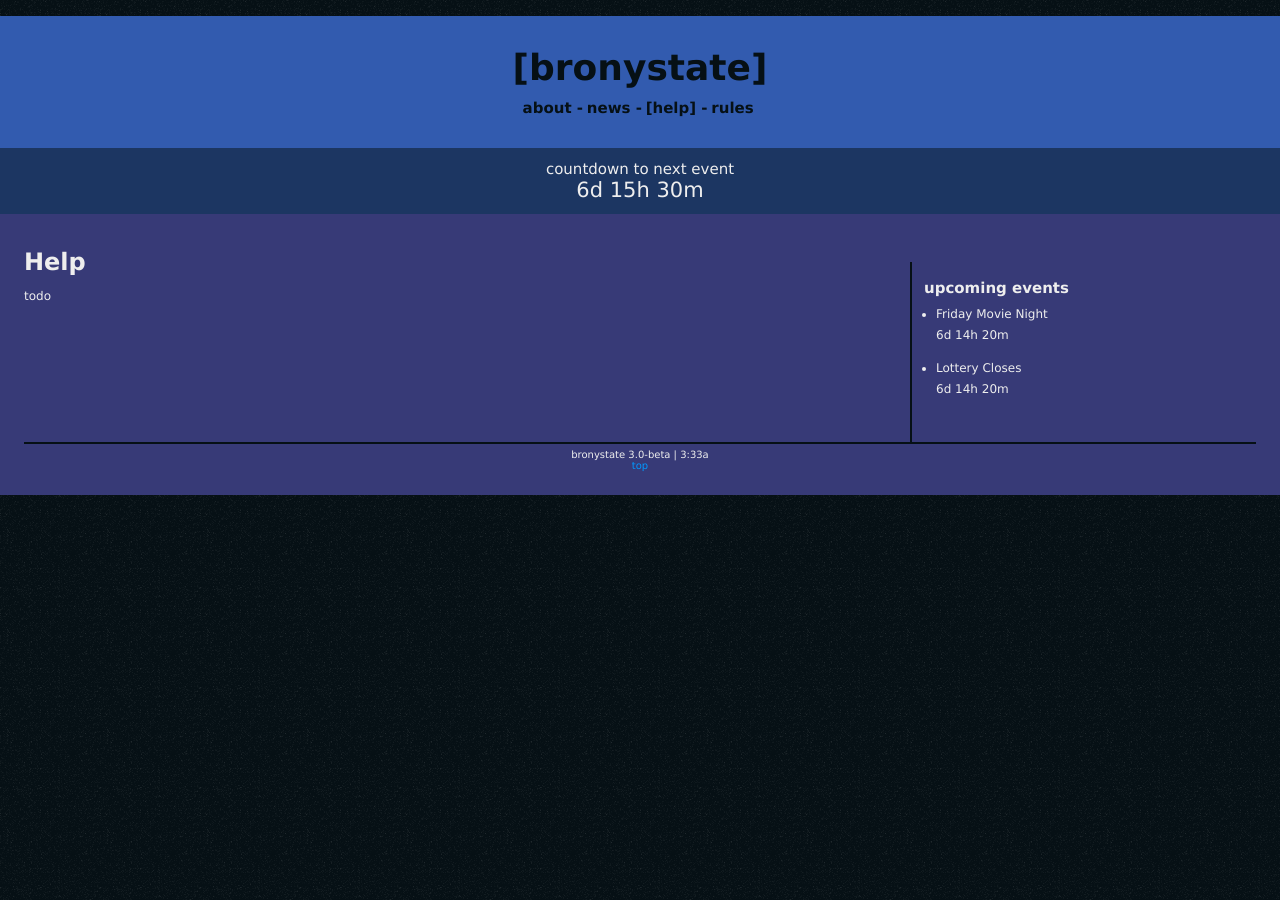
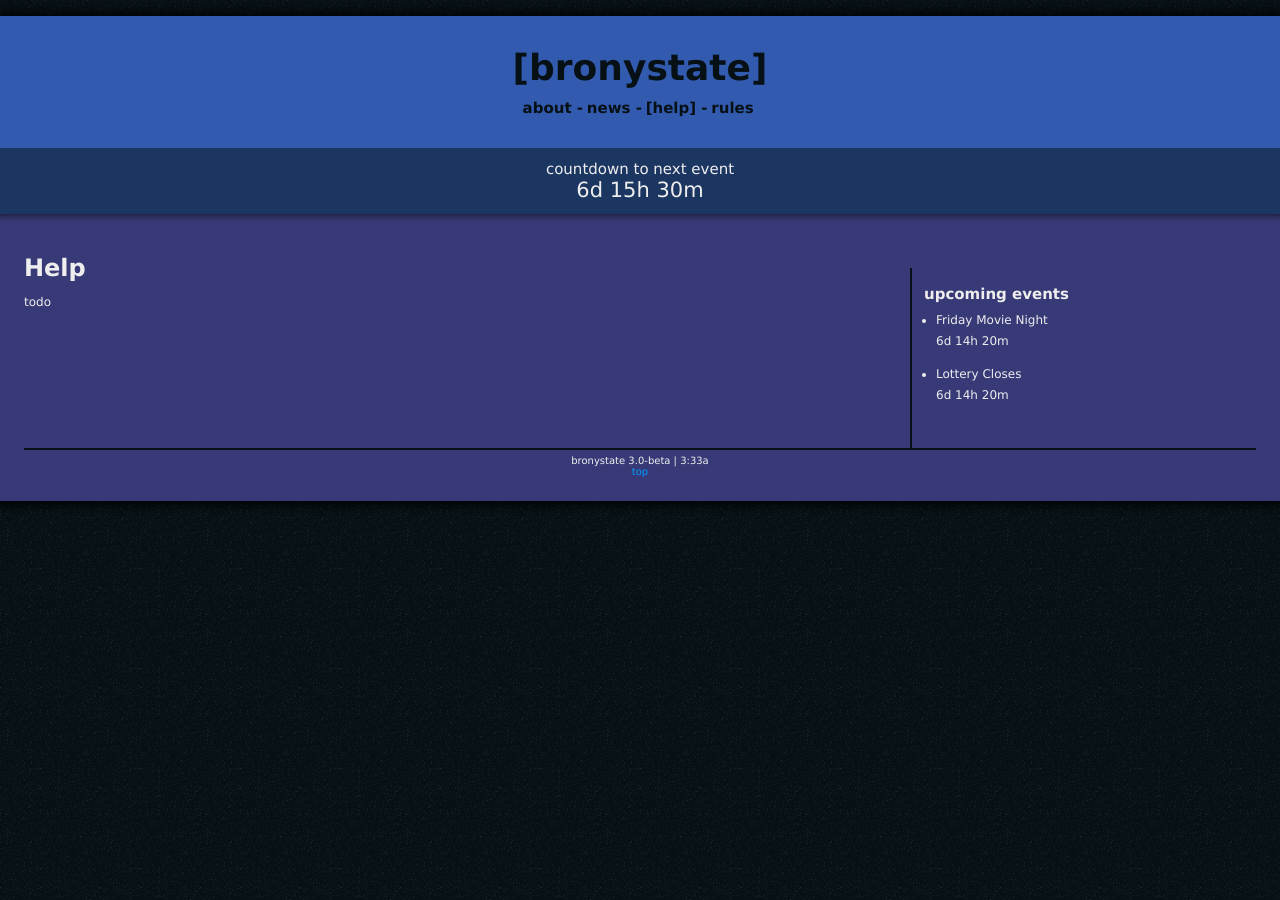
Before and after one commit to Bronystate/brstv3, a Jekyll site: the page built from index_help.md, in a window 1280 px wide. Built offline with Jekyll 4.4.1, drawn with Linux system fonts in a browser that asks for light colours; nearby versions of some CDN libraries.

Commit message:
added shadows

```diff
--- a/_sass/_zone_embeds.scss
+++ b/_sass/_zone_embeds.scss
@@ -26,6 +26,7 @@
 iframe {
   background-color: $color-luna-coat-nmm;
   margin: auto;
+  box-shadow: 0px 0px 2px 1px rgba(0,0,0,0.8);
 }
 
 .btn {
--- a/assets/css/main.scss
+++ b/assets/css/main.scss
@@ -30,6 +30,7 @@
   min-width: 1280px;
   margin: 16px auto;
   background-color: $color-bk-content;
+  box-shadow: 0px 0px 10px 5px rgba(0,0,0,0.8);
 }
 
 header {
@@ -103,7 +104,8 @@
 }
 
 #contentwrapper {
-  padding: 2em;
+  box-shadow: inset 0 10px 10px -10px rgba(0,0,0,0.8);
+  padding: 2.5em 2em 2em;
 
   a > img {
     border-color: $color-link;
```
